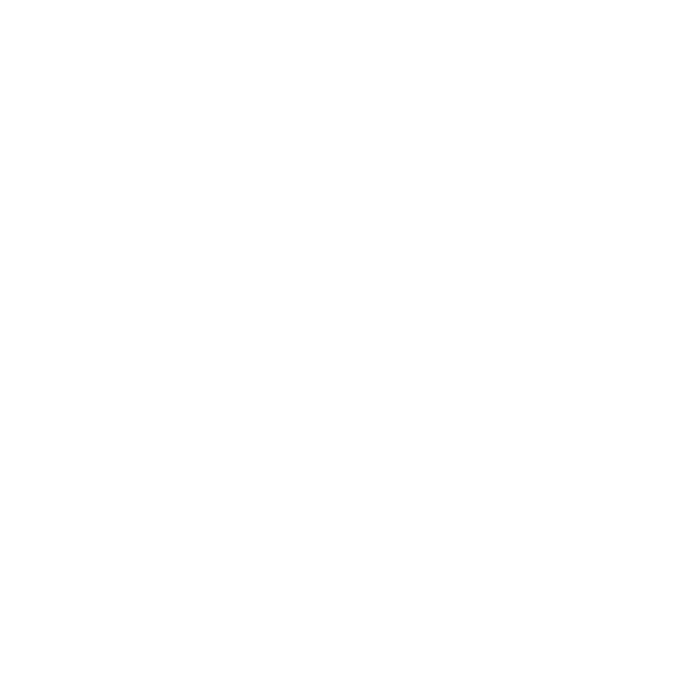
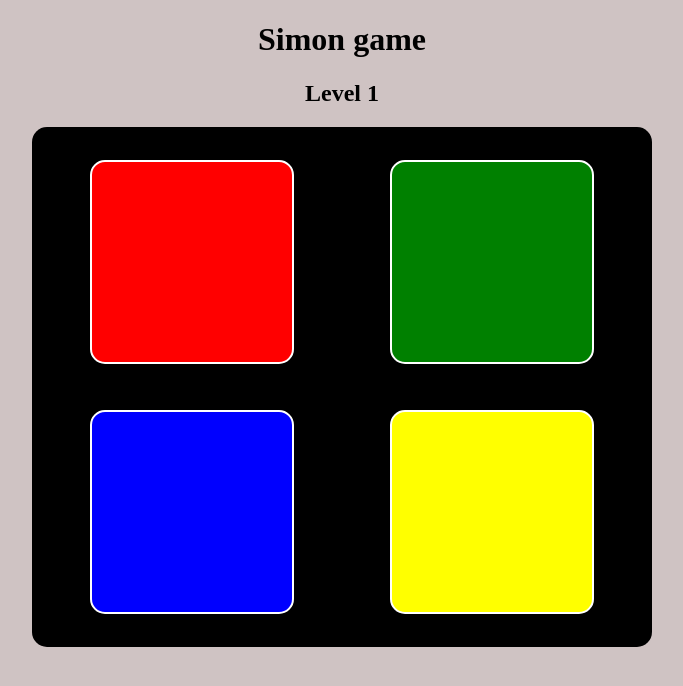
Before and after one commit to hudasul/Project1-Simon-Game, a plain HTML site: page index.html in a window 1280 px wide. Shown: the whole page, without its empty margins (298-981 px from the left). Drawn offline with Linux system fonts and the light colour scheme.

Commit message:
did the basic  html and css

```diff
--- a/index.html
+++ b/index.html
@@ -9,6 +9,15 @@
     <script src="scripts/app.js"></script>
 </head>
 <body>
+    <h1>Simon game</h1>
+    <h2>Level 1</h2>
+    <div class="button-container">
 
+    <div class="button red" id="0"></div>
+    <div class="button green" id="1"></div>
+    <div class="button blue" id="2"></div>
+    <div class="button yellow"  id="3"></div>
+
+    </div>
 </body>
 </html>
--- a/styles/main.css
+++ b/styles/main.css
@@ -0,0 +1,40 @@
+body{
+    background-color: rgb(207, 195, 195);
+    text-align: center;
+}
+
+.button-container{
+    width: 600px;
+    height: 500px;
+    background-color: black;
+    border-radius: 15px;
+    display: flex;
+    flex-wrap: wrap;
+    justify-content: space-around;
+    align-items: center;
+    margin: 0 auto;
+    padding: 10px;
+}
+
+.button{
+    width: 200px;
+    height: 200px;
+    border: 2px solid white;
+    border-radius: 15px;
+}
+
+.red{
+    background-color: red;
+}
+
+.green{
+    background-color: green;
+}
+
+.blue{
+    background-color: blue;
+}
+
+.yellow{
+    background-color: yellow;
+}
```
